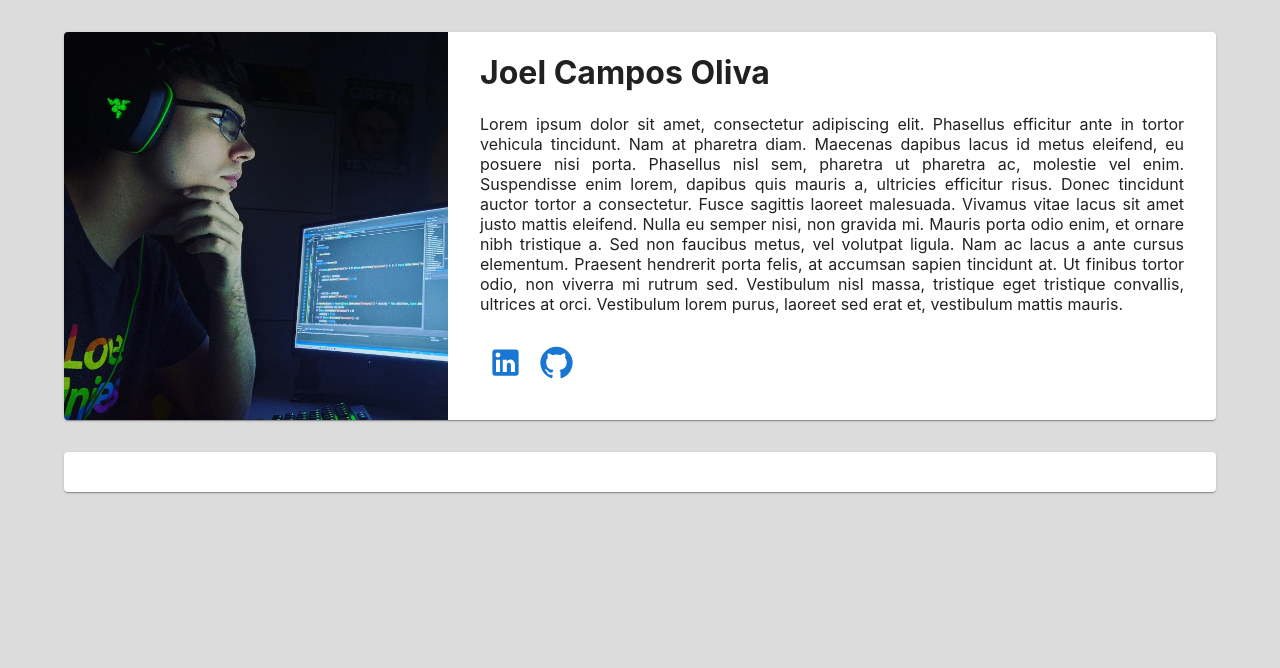
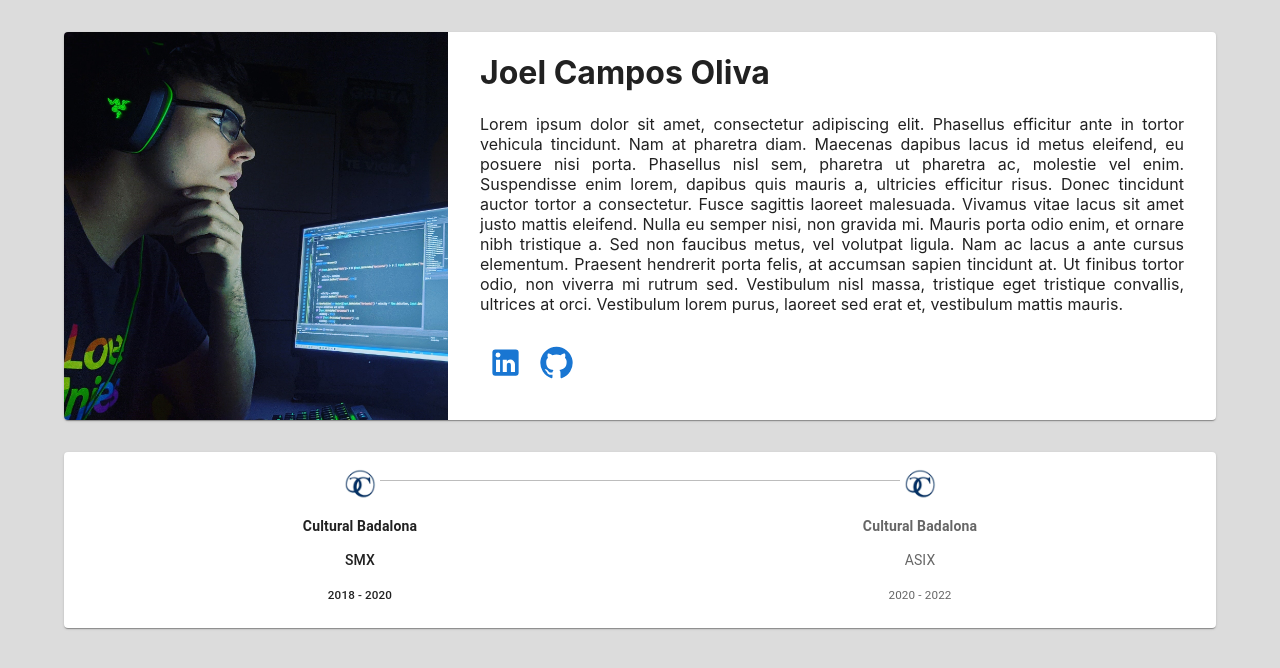
Before and after one commit to TheMineWay/cv, a React (Create React App) app: page / in a window 1280 px wide. Shown: the top 668 px of the page. Built offline with nearby package versions, Linux system fonts and the light colour scheme.

Commit message:
Display steps

```diff
--- a/package.json
+++ b/package.json
@@ -12,9 +12,11 @@
     "@testing-library/react": "^13.3.0",
     "@testing-library/user-event": "^13.5.0",
     "@types/jest": "^27.5.2",
+    "@types/luxon": "^2.3.2",
     "@types/node": "^17.0.40",
     "@types/react": "^18.0.12",
     "@types/react-dom": "^18.0.5",
+    "luxon": "^2.4.0",
     "react": "^18.1.0",
     "react-dom": "^18.1.0",
     "react-router-dom": "^6.3.0",
--- /dev/null
+++ b/src/components/steps/GenericStepper.tsx
@@ -0,0 +1,45 @@
+import { Icon, Step, StepLabel, Stepper } from '@mui/material';
+import { DateObjectUnits, DateTime } from 'luxon';
+
+export type GenericStep = {
+    imageSrc: string;
+    title: string;
+    subtitle: string;
+    from: DateObjectUnits;
+    to?: DateObjectUnits;
+}
+
+type Props = {
+    steps: GenericStep[];
+}
+
+export default function GenericStepper(props: Props) {
+    return (
+        <Stepper
+            alternativeLabel
+        >
+            {
+                props.steps.map((step, i) => (
+                    <Step
+                        key={`step_${i}_${DateTime.now().set(step.from).toMillis()}`}
+                    >
+                        <StepLabel
+                            icon={(
+                                <img
+                                    src={step.imageSrc}
+                                    style={{
+                                        height: '2em'
+                                    }}
+                                />
+                            )}
+                        >
+                            <b>{step.title}</b>
+                            <p>{step.subtitle}</p>
+                            <small>{step.from.year}{step.to && (<> - {step.to.year}</>)}</small>
+                        </StepLabel>
+                    </Step>
+                ))
+            }
+        </Stepper>
+    );
+}
--- a/src/view/MainPage/AcademicVoyage/AcademicVoyage.tsx
+++ b/src/view/MainPage/AcademicVoyage/AcademicVoyage.tsx
@@ -1,10 +1,40 @@
 import { Card, CardContent } from "@mui/material";
+import { DateTime } from "luxon";
+import GenericStepper, { GenericStep } from "../../../components/steps/GenericStepper";
 
 export default function AcademicVoyage() {
+
+    const steps: GenericStep[] = [
+        {
+            title: 'Cultural Badalona',
+            subtitle: 'SMX',
+            imageSrc: require('../../../resources/MainPage/AcademicVoyage/cultural_logo.png'),
+            from: {
+                year: 2018,
+            },
+            to: {
+                year: 2020,
+            },
+        },
+        {
+            title: 'Cultural Badalona',
+            subtitle: 'ASIX',
+            imageSrc: require('../../../resources/MainPage/AcademicVoyage/cultural_logo.png'),
+            from: {
+                year: 2020,
+            },
+            to: {
+                year: 2022,
+            },
+        }
+    ];
+
     return (
         <Card>
             <CardContent>
-
+                <GenericStepper
+                    steps={steps}
+                />
             </CardContent>
         </Card>
     );
```
Also changed, not shown: src/components/dates/DisplayDate.tsx (added, +11 -0 lines), src/resources/MainPage/AcademicVoyage/cultural_logo.png (added), 1 other file (tests, documents, lock files or other folders).
